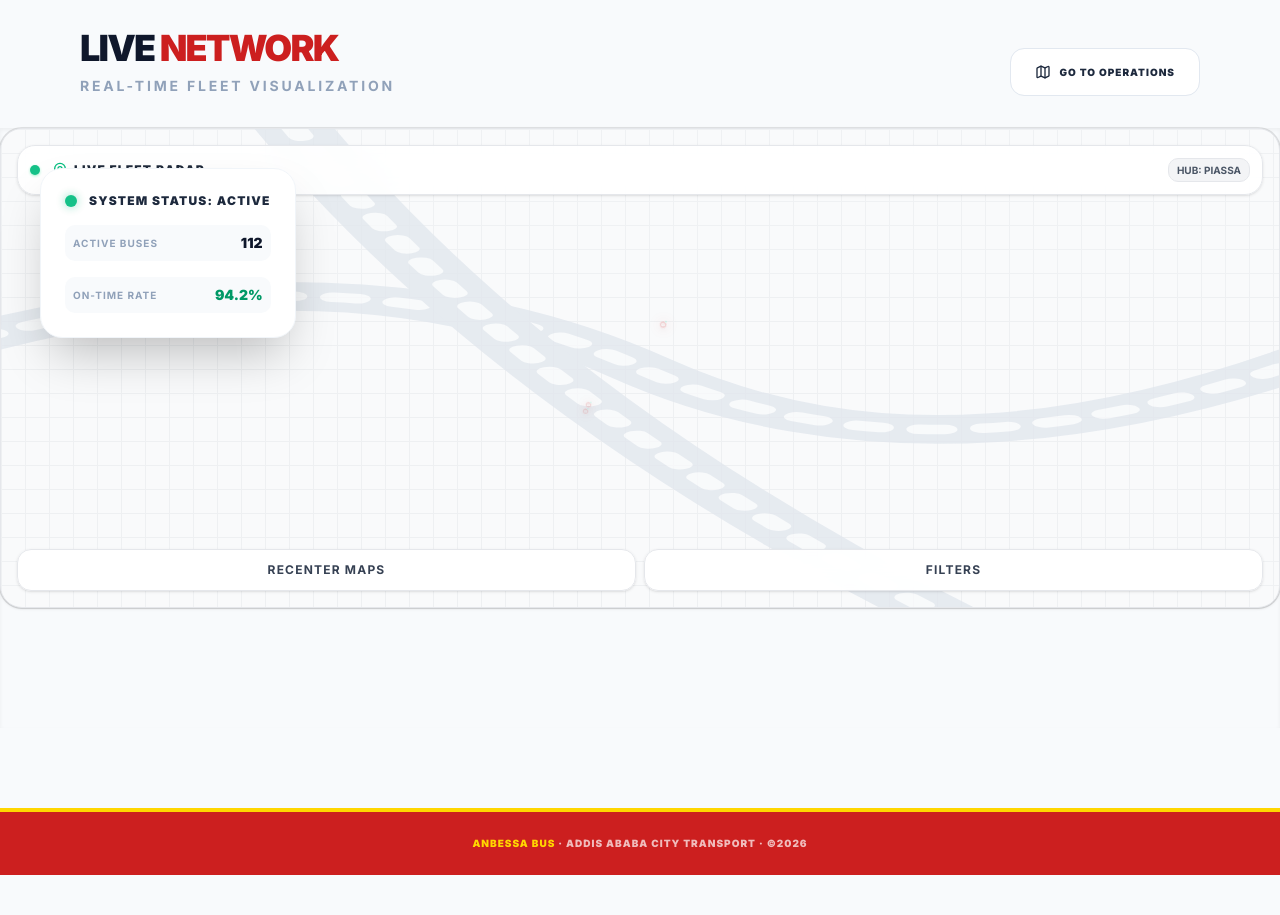
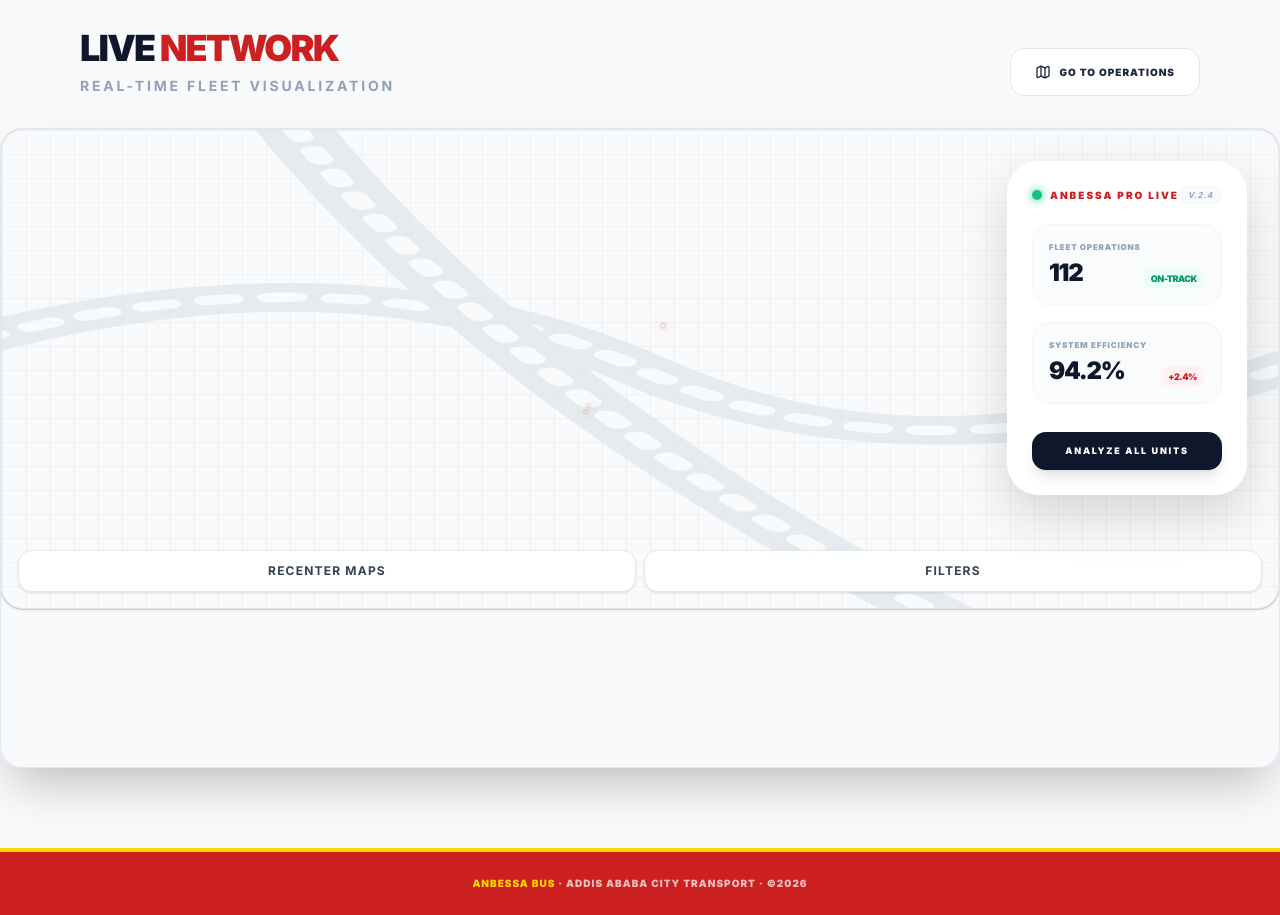
Before and after one commit to tamirat67/addismove, a Next.js app in the folder frontend/: page / in a window 1280 px wide. Shown: the part 980-1895 px from the top of the page. Before the commit the page ends 1855 px from the top, so only its background shows below. Built offline with nearby package versions, Linux system fonts and the light colour scheme.

Commit message:
feat: advanced multi-modal ticket system with NFC and manual OTP

```diff
--- a/frontend/src/app/(standard)/page.tsx
+++ b/frontend/src/app/(standard)/page.tsx
@@ -214,22 +214,45 @@
               </Link>
           </div>
 
-          <div className="h-[600px] w-full relative group shadow-inner">
+          <div className="h-[640px] w-full relative group shadow-2xl rounded-3xl overflow-hidden border border-slate-200">
               <LiveMap />
-              {/* Floating Map Controls / Stats */}
-              <div className="absolute top-10 left-10 p-6 bg-white shadow-2xl rounded-3xl z-10 border border-slate-100 max-w-xs animate-in slide-in-from-left-4 duration-1000">
-                  <div className="flex items-center gap-3 mb-4">
-                      <div className="w-3 h-3 rounded-full bg-emerald-500 animate-pulse shadow-[0_0_10px_rgba(16,185,129,0.5)]"></div>
-                      <p className="text-xs font-black uppercase tracking-widest text-slate-800">System Status: Active</p>
-                  </div>
-                  <div className="space-y-4 text-slate-600">
-                    <div className="flex justify-between items-center bg-slate-50 p-2 rounded-lg">
-                        <span className="text-[10px] font-bold text-slate-400 uppercase tracking-widest">Active Buses</span>
-                        <span className="text-sm font-black text-slate-900">112</span>
+              {/* Floating Anbessa Pro Status Card (Top Right to avoid Title Overlap) */}
+              <div className="absolute top-4 right-4 md:top-8 md:right-8 p-6 bg-white/95 backdrop-blur-xl shadow-[0_20px_50px_rgba(0,0,0,0.15)] rounded-[2rem] z-10 border border-white/20 max-w-[280px] animate-in slide-in-from-right-4 duration-1000">
+                  <div className="flex flex-col gap-5">
+                    <div className="flex items-center justify-between">
+                        <div className="flex items-center gap-2">
+                            <div className="w-2.5 h-2.5 rounded-full bg-emerald-500 animate-pulse shadow-[0_0_10px_#10b981]"></div>
+                            <span className="text-[10px] font-black uppercase tracking-[0.2em] text-[#CC1F1F]">Anbessa Pro Live</span>
+                        </div>
+                        <span className="text-[8px] font-bold text-slate-400 uppercase tracking-widest px-2 py-0.5 rounded-full bg-slate-50 border border-slate-100 italic">v.2.4</span>
                     </div>
-                    <div className="flex justify-between items-center bg-slate-50 p-2 rounded-lg">
-                        <span className="text-[10px] font-bold text-slate-400 uppercase tracking-widest">On-Time Rate</span>
-                        <span className="text-sm font-black text-emerald-600">94.2%</span>
+
+                    <div className="space-y-4">
+                        <div className="bg-slate-50/80 p-4 rounded-2xl border border-slate-100 group-hover:border-[#FFD600]/30 transition-all">
+                            <div className="flex flex-col">
+                                <span className="text-[8px] font-black text-slate-400 uppercase tracking-widest mb-1">Fleet Operations</span>
+                                <div className="flex items-end justify-between">
+                                    <span className="text-2xl font-black text-slate-900 tracking-tighter">112</span>
+                                    <span className="text-[9px] font-black text-emerald-600 bg-emerald-50 px-2 py-1 rounded-lg uppercase tracking-tighter">On-Track</span>
+                                </div>
+                            </div>
+                        </div>
+
+                        <div className="bg-slate-50/80 p-4 rounded-2xl border border-slate-100 group-hover:border-[#CC1F1F]/20 transition-all">
+                            <div className="flex flex-col">
+                                <span className="text-[8px] font-black text-slate-400 uppercase tracking-widest mb-1">System Efficiency</span>
+                                <div className="flex items-end justify-between">
+                                    <span className="text-2xl font-black text-slate-900 tracking-tighter">94.2%</span>
+                                    <span className="text-[9px] font-black text-[#CC1F1F] bg-rose-50 px-2 py-1 rounded-lg uppercase tracking-tighter">+2.4%</span>
+                                </div>
+                            </div>
+                        </div>
+                    </div>
+
+                    <div className="pt-2">
+                        <button className="w-full bg-slate-900 py-3 rounded-xl text-[9px] font-black text-white uppercase tracking-[0.2em] transition-all hover:bg-black active:scale-95 shadow-lg">
+                            Analyze All Units
+                        </button>
                     </div>
                   </div>
               </div>
--- a/frontend/src/components/LiveMap.tsx
+++ b/frontend/src/components/LiveMap.tsx
@@ -24,22 +24,7 @@
         </svg>
       </div>
 
-      {/* Map Header */}
-      <div className="absolute top-4 left-4 right-4 z-10 flex justify-between items-center bg-white/90 backdrop-blur-md p-3 rounded-2xl border border-gray-200 shadow-sm">
-        <div className="flex items-center gap-3">
-          <div className="w-2.5 h-2.5 rounded-full bg-emerald-500 animate-pulse shadow-sm shadow-emerald-200"></div>
-          <span className="text-xs font-black text-gray-800 uppercase tracking-widest flex items-center gap-1.5">
-            <MapPin className="w-4 h-4 text-emerald-500" />
-            Live Fleet Radar
-          </span>
-        </div>
-        <div className="flex gap-2">
-          <div className="px-2 py-1 bg-gray-100 rounded-lg text-[10px] font-bold text-gray-600 uppercase border border-gray-200">
-            Hub: Piassa
-          </div>
-        </div>
-      </div>
-
+      {/* Map Content Area */}
       <div className="absolute inset-0 flex items-center justify-center overflow-hidden">
         {/* Vehicle Markers */}
         <AnimatePresence>
--- a/frontend/src/context/TenantContext.tsx
+++ b/frontend/src/context/TenantContext.tsx
@@ -36,6 +36,8 @@
   price: number;
   expiry: string;
   qrCode: string;
+  nfcId: string; // NFC Token ID
+  securityCode: string; // 6-digit Manual OTP
   status: "Active" | "Expiring" | "Used";
 }
 
@@ -49,7 +51,7 @@
   transactions: Transaction[];
   addTransaction: (tx: Omit<Transaction, "id" | "date">) => void;
   tickets: TicketData[];
-  addTicket: (ticket: Omit<TicketData, "id" | "qrCode" | "status">) => void;
+  addTicket: (ticket: Omit<TicketData, "id" | "qrCode" | "nfcId" | "securityCode" | "status">) => void;
 }
 
 const TenantContext = createContext<TenantContextProps | undefined>(undefined);
@@ -75,12 +77,14 @@
   ]);
   const [tickets, setTickets] = useState<TicketData[]>([
     {
-      id: "T1",
+      id: "ANB-24-XJ-9L-03",
       route: "Megenagna → Piassa",
       type: "Combined",
       price: 12.00,
       expiry: "Today, 4:30 PM",
-      qrCode: "MOCK-QR-CODE-123",
+      qrCode: "QR-882109-XJ",
+      nfcId: "NF-8B2-C91",
+      securityCode: "882 109",
       status: "Active"
     }
   ]);
@@ -109,11 +113,14 @@
     setTransactions((prev) => [newTx, ...prev]);
   };
 
-  const addTicket = (ticket: Omit<TicketData, "id" | "qrCode" | "status">) => {
+  const addTicket = (ticket: Omit<TicketData, "id" | "qrCode" | "nfcId" | "securityCode" | "status">) => {
+    const randomHex = () => Math.random().toString(16).toUpperCase().substr(2, 4);
     const newTicket: TicketData = {
       ...ticket,
-      id: `TKT-${Math.floor(Math.random() * 1000000)}`,
+      id: `ANB-24-${randomHex()}-${randomHex()}`,
       qrCode: `QR-${Math.random().toString(36).toUpperCase().substr(2, 8)}`,
+      nfcId: `NF-${randomHex()}-${randomHex()}`,
+      securityCode: Math.floor(100000 + Math.random() * 900000).toString().replace(/(\d{3})(\d{3})/, "$1 $2"),
       status: "Active"
     };
     setTickets((prev) => [newTicket, ...prev]);
```
Also changed, not shown: frontend/src/app/(standard)/ticket/page.tsx (+122 -27 lines).
